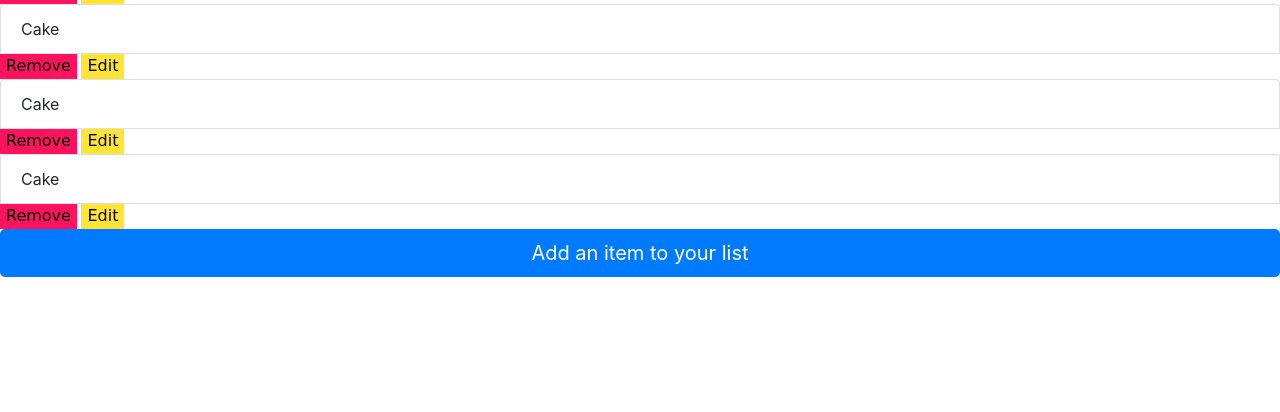
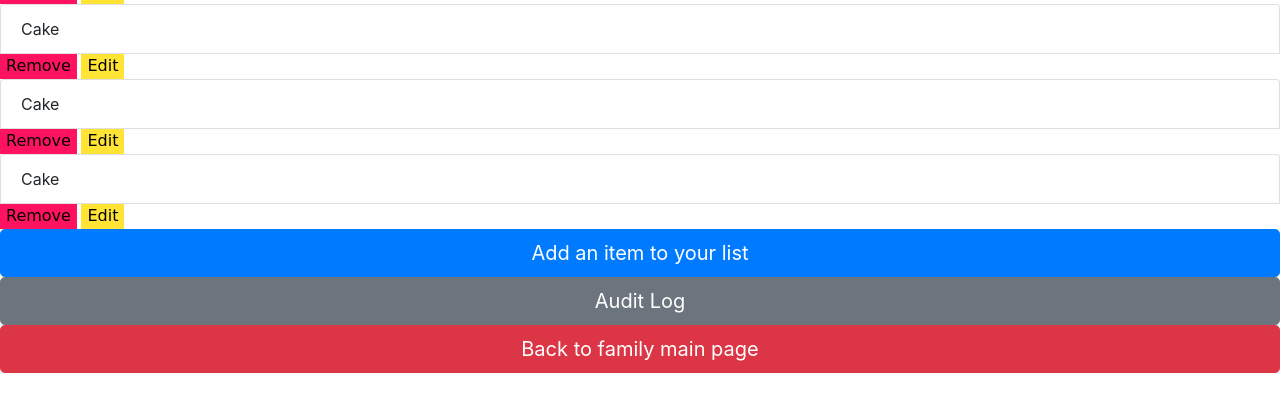
Before and after one commit to CarterHagans/shoppinglist, a Flask app: page /families/1/list in a window 1280 px wide. Shown: the part 298-710 px from the top of the page. Run offline with Flask 2, Linux system fonts and the light colour scheme; a user stored in the database is signed in; data comes from the database, SQL or seed files in the repository; both versions use the stored data as it was after the commit.

Commit message:
Shopping List done

```diff
--- a/my website/my website/website/models.py
+++ b/my website/my website/website/models.py
@@ -26,8 +26,9 @@ class Families(db.Model):
     shopping_list = db.Column(db.String(10000))
     inventory = db.Column(db.String(10000))
     num_of_items = db.Column(db.Integer)
+    audit_log = db.Column(db.String(10000))
 
-    def __init__(self,name,creator_name,creator_email,members,admins,shopping_list,inventory,num_of_items):
+    def __init__(self,name,creator_name,creator_email,members,admins,shopping_list,inventory,num_of_items,audit_log):
         self.name =name
         self.creator_name = creator_name
         self.creator_email = creator_email
@@ -36,3 +37,4 @@ class Families(db.Model):
         self.shopping_list =  shopping_list
         self.inventory = inventory
         self.num_of_items = num_of_items
+        self.audit_log = audit_log
--- a/my website/my website/website/templates/edit.html
+++ b/my website/my website/website/templates/edit.html
@@ -11,7 +11,8 @@
 
         <div class="form-group">
             <label for="exampleUsername">Item Name</label>
-            <input name="item" required type="text" class="form-control"  maxlength= "25"id="exampleUsername" placeholder="{{item}}"  value="{{item}}">
+            <input id="editchangename"name="item" required type="text" class="form-control"  maxlength= "25"id="exampleUsername" placeholder="{{item}}"  value="{{item}}">
+            <label for="editchangename">NOTE: If you are changing the name of an item, the quantity will automatically default to 1 and not what it says in the input box.</label>
           </div>
           <div class="form-group">
             <label for="exampleInputPassword1">Quantity</label>
--- a/my website/my website/website/templates/list.html
+++ b/my website/my website/website/templates/list.html
@@ -18,6 +18,12 @@
       <a href="/families/{{family._id}}/list/add">
       <button type="button" class="btn btn-primary btn-lg btn-block">Click here to add your first item!</button>
       </a>
+      <a href="/families/{{family._id}}/list/audit-log">
+        <button type="button" class="btn btn-secondary btn-lg btn-block">Audit Log</button>
+      </a>
+      <a href="/families/{{family._id}}">
+        <button type="button" class="btn btn-danger btn-lg btn-block">Back to family main page</button>
+        </a>
       {% else %}
 
       {% for item in list %}
@@ -40,6 +46,12 @@
       <a href="/families/{{family._id}}/list/add">
         <button type="button" class="btn btn-primary btn-lg btn-block">Add an item to your list</button>
         </a>
+      <a href="/families/{{family._id}}/list/audit-log">
+        <button type="button" class="btn btn-secondary btn-lg btn-block">Audit Log</button>
+      </a>
+      <a href="/families/{{family._id}}">
+        <button type="button" class="btn btn-danger btn-lg btn-block">Back to family main page</button>
+        </a>
       {% endif %}
 
 </body>
--- a/my website/my website/website/templates/view_family.html
+++ b/my website/my website/website/templates/view_family.html
@@ -13,8 +13,8 @@
             <a href="/families/{{family._id}}/list">
             <button type="button" class="btn btn-secondary btn-lg btn-block">Shopping List</button>
             </a>
-            <a hef="/families/{{family._id}}/inventory">
-            <button type="button" class="btn btn-secondary btn-lg btn-block">Inventory</button>
+            <a href="/families/{{family._id}}/inventory">
+              <button type="button" class="btn btn-secondary btn-lg btn-block">Inventory</button>
             </a>
 
             {% if user_has_permissions == True %}
--- a/my website/my website/website/views.py
+++ b/my website/my website/website/views.py
@@ -4,7 +4,7 @@ from operator import truediv
 from pkgutil import iter_modules
 from re import L
 from flask import Blueprint, render_template, request,flash,redirect,session,url_for
-import time
+import datetime
 from .models import User,Families
 from . import db
 from flask_sqlalchemy import SQLAlchemy
@@ -153,10 +153,37 @@ def family_list(id):
 
 
 
+@views.route('/families/<id>/list/audit-log',methods=["POST","GET"])
+def shopping_audit_log(id):
+    currentFamily = Families.query.filter_by(_id=id).first()
+    families_auditLog = json.loads(currentFamily.audit_log)
+    length_of_audit_log = len(families_auditLog)
+    if request.method == "GET":
+
+        canAccess = False
+        canManageFamily = False
+
+        if session.get("username") == None:
+            flash("You must be logged in!")
+            return redirect("/")
+        else:
+            current_user = session.get("username")
+            for user in User.query.all():
+                if user.name == current_user:
+                    if current_user in currentFamily.admins or current_user == currentFamily.creator_name:
+                        canAccess = True
+                        canManageFamily = True
+                    elif current_user in currentFamily.members:
+                        canAccess = True
+        if canAccess == True:
+            return render_template("list_auditlog.html",family=currentFamily,auditLog=families_auditLog,auditLogLength=length_of_audit_log)
+        else:
+            return redirect("/")
 
 
 @views.route('/families/<id>/list/add',methods=["POST","GET"])
 def add_item_to_list(id):
+    current_user = session.get("username")
     currentFamily = Families.query.filter_by(_id=id).first()
     if request.method == "GET":
 
@@ -167,7 +194,7 @@ def add_item_to_list(id):
             flash("You must be logged in!")
             return redirect("/")
         else:
-            current_user = session.get("username")
+
             for user in User.query.all():
                 if user.name == current_user:
                     if current_user in currentFamily.admins or current_user == currentFamily.creator_name:
@@ -188,10 +215,17 @@ def add_item_to_list(id):
             converted_list.append(name_of_item +f" :{length_of_existing_list}")
             length_of_existing_list +=1
         completed_list = json.dumps(converted_list)
+        currentAuditLog = json.loads(currentFamily.audit_log)
+        current_time = datetime.datetime.now()
+        formatted_time = current_time.strftime("%Y-%m-%d %H:%M:%S")
+        currentAuditLog.append(f'{formatted_time}: {current_user} has added {amount_of_item} of {name_of_item}(s)')
+        currentFamily.audit_log = json.dumps(currentAuditLog)
+
+
         currentFamily.shopping_list = completed_list
         currentFamily.num_of_items = length_of_existing_list
         db.session.commit()
-        print(currentFamily.shopping_list)
+
         return redirect(f"/families/{id}/list")
 
 
@@ -202,7 +236,7 @@ def add_item_to_list(id):
 def remove_item(id,item_id):
     currentFamily = Families.query.filter_by(_id=id).first()
     if request.method == "GET":
-
+        auditLogItem = None
         canAccess = False
         canManageFamily = False
 
@@ -223,7 +257,12 @@ def remove_item(id,item_id):
             for item in families_list:
                 if item.split(':',1)[1] == item_id:
                     families_list.remove(item)
-
+                    auditLogItem = item.split(':',1)[0]
+            currentAuditLog = json.loads(currentFamily.audit_log)
+            current_time = datetime.datetime.now()
+            formatted_time = current_time.strftime("%Y-%m-%d %H:%M:%S")
+            currentAuditLog.append(f'{formatted_time}: {current_user} has removed {auditLogItem} from the list ')
+            currentFamily.audit_log = json.dumps(currentAuditLog)
             currentFamily.shopping_list = json.dumps(families_list)
             db.session.commit()
             return redirect(f'/families/{id}/list')
@@ -239,6 +278,7 @@ def remove_item(id,item_id):
 @views.route('/families/<id>/list/edit/<item_id>',methods=["POST","GET"])
 def edit_item(id,item_id):
     currentFamily = Families.query.filter_by(_id=id).first()
+    current_user = session.get("username")
     if request.method == "GET":
 
         canAccess = False
@@ -247,7 +287,7 @@ def edit_item(id,item_id):
             flash("You must be logged in!")
             return redirect("/")
         else:
-            current_user = session.get("username")
+
 
             for user in User.query.all():
                 if user.name == current_user:
@@ -295,7 +335,14 @@ def edit_item(id,item_id):
                     new_list[index] = new_name + f":{item_id}"
                     currentFamily.shopping_list = json.dumps(new_list)
                     db.session.commit()
-                index+=1
+                    index+=1
+            current_time = datetime.datetime.now()
+            formatted_time = current_time.strftime("%Y-%m-%d %H:%M:%S")
+            currentAuditLog = json.loads(currentFamily.audit_log)
+            currentAuditLog.append(f'{formatted_time}: {current_user} has edited of an item with the name {current_name} to a new name of {new_name}')
+            currentFamily.audit_log = json.dumps(currentAuditLog)
+            db.session.commit()
+
         if new_amount != count:
             for item in json.loads(currentFamily.shopping_list):
                 if item.split(':',1)[1] == item_id:
@@ -313,8 +360,13 @@ def edit_item(id,item_id):
                         currentFamily.shopping_list = json.dumps(loaded_list)
                         currentFamily.num_of_items = add_item_index
                         db.session.commit()
-                             # add the new quantity
 
+            current_time = datetime.datetime.now()
+            formatted_time = current_time.strftime("%Y-%m-%d %H:%M:%S")
+            currentAuditLog = json.loads(currentFamily.audit_log)
+            currentAuditLog.append(f'{formatted_time}: {current_user} has edited of an item with the name {current_name} that had a quantity of {count} to have a new quantity of {new_amount}')
+            currentFamily.audit_log = json.dumps(currentAuditLog)
+            db.session.commit()
 
         return redirect(f'/families/{id}/list')
 
@@ -348,7 +400,7 @@ def create_family():
                     users_families.append(family_name)
                     user.families = json.dumps(users_families)
                     db.session.commit()
-            family_to_be_created = Families(family_name,family_owner,owners_email,json.dumps([family_owner]),json.dumps([]),json.dumps([]),json.dumps([]),0)
+            family_to_be_created = Families(family_name,family_owner,owners_email,json.dumps([family_owner]),json.dumps([]),json.dumps([]),json.dumps([]),0,json.dumps([]))
 
             db.session.add(family_to_be_created)
             db.session.commit()
```
Also changed, not shown: my website/my website/website/templates/list_auditlog.html (added, +37 -0 lines), my website/my website/website/database.db.
